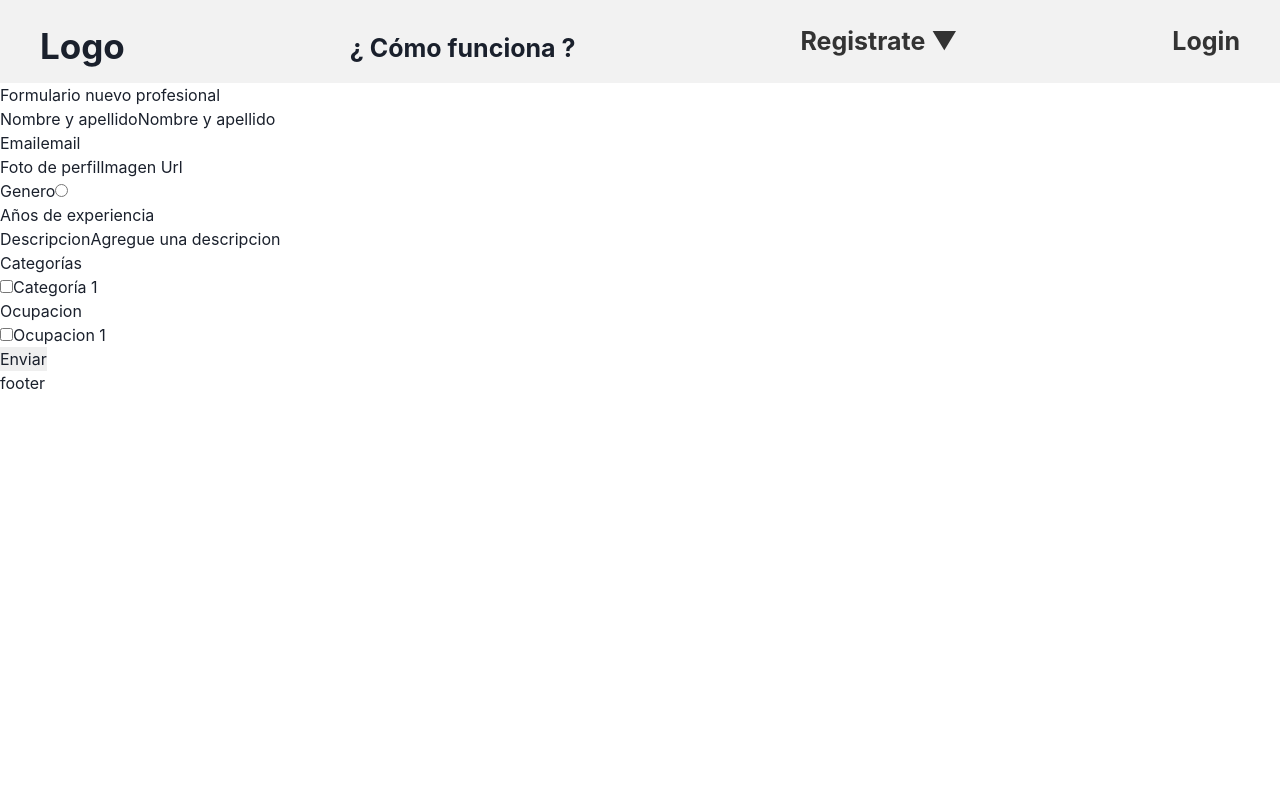
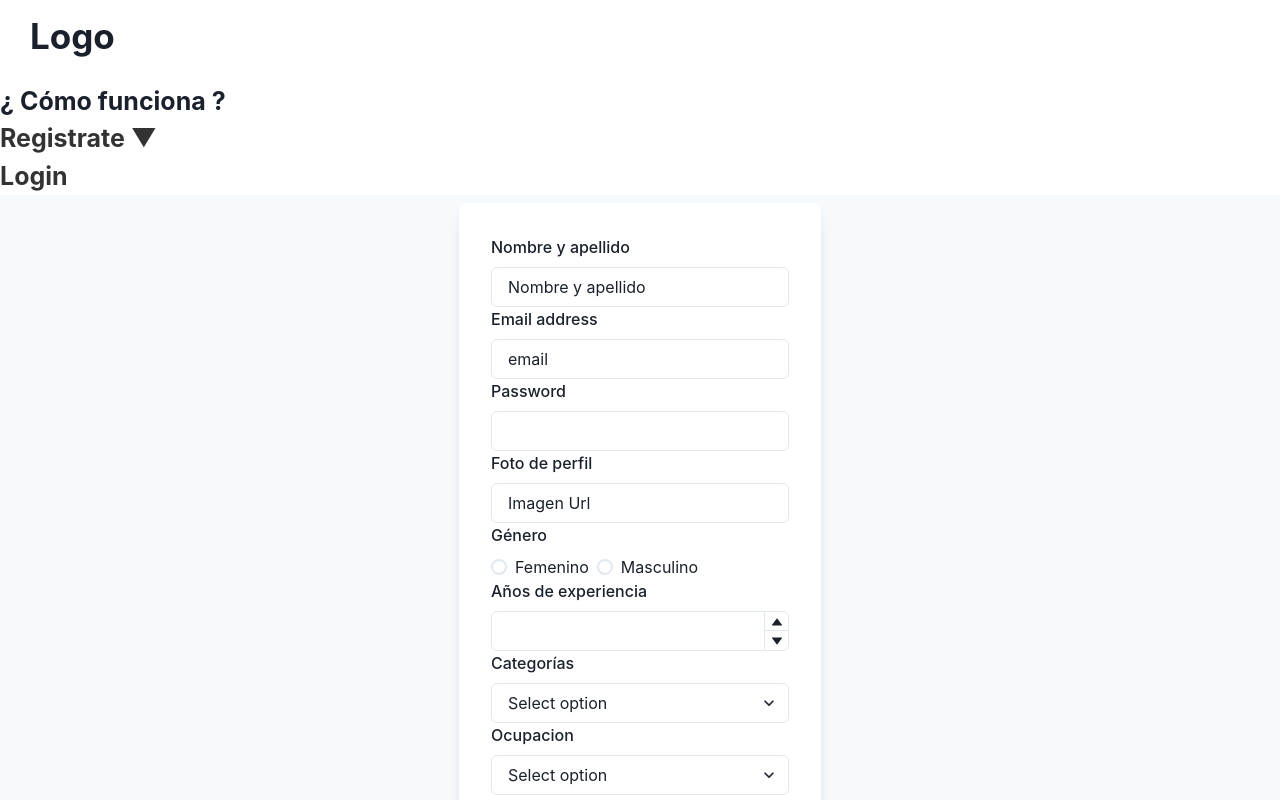
Before and after one commit to JosueEC/Profinder-client, a React (Vite) app: page /login in a window 1280 px wide. Shown: the top 800 px of the page. Built offline with nearby package versions, Linux system fonts and the light colour scheme.

Commit message:
formulario terminado

```diff
--- a/package.json
+++ b/package.json
@@ -35,6 +35,6 @@
     "eslint-plugin-react": "^7.32.2",
     "eslint-plugin-react-hooks": "^4.6.0",
     "eslint-plugin-react-refresh": "^0.4.1",
-    "vite": "^4.4.0"
+    "vite": "^4.4.1"
   }
 }
--- a/src/components/navBar/NavBar.module.css
+++ b/src/components/navBar/NavBar.module.css
@@ -1,4 +1,4 @@
-/*estilos para el contenedor general de la navbar*/
+estilos para el contenedor general de la navbar
 nav {
   display: flex;
   background-color: #f2f2f2;
--- a/src/index.css
+++ b/src/index.css
@@ -1,44 +1,44 @@
 /* Google Fonts de prueba para los maquetados */
-@import url('https://fonts.googleapis.com/css2?family=Hind&family=Khand:wght@700&family=Lato&display=swap');
+/* @import url('https://fonts.googleapis.com/css2?family=Hind&family=Khand:wght@700&family=Lato&display=swap');
 
-:root {
+:root { */
   /* Variables de prueba para los maquetados */
   /* Puedes agregar las que gustes */
   /* colores */
-  --principal-color: #202020;
+  /* --principal-color: #202020;
   --secondary-color: #9932cc;
-  --accent-color: #3a0ca3;
+  --accent-color: #3a0ca3; */
 
   /* colores para el fondo */
-  --background-color: #151515;
-  --degraded-background: linear-gradient(to right, var(--secondary-color), var(--accent-color));
+  /* --background-color: #151515;
+  --degraded-background: linear-gradient(to right, var(--secondary-color), var(--accent-color)); */
 
   /* colores para textos */
-  --text-color: #908E9B;
+  /* --text-color: #908E9B; */
 
   /* fuentes de google fonts para textos */
-  --label-font: 'Lato', sans-serif;
+  /* --label-font: 'Lato', sans-serif;
   --button-font: 'Hindi', sans-serif;
-}
+} */
 
 /* Estas son configuraciones iniciales para todos los elementos, igual son de prueba */
-* {
+/* * {
   margin: 0;
   padding: 0;
   box-sizing: border-box;
   text-decoration: none;
   outline: none;
   border: none;
-}
+} */
 
 /* Este es color de prueba para el background, lo deje en negro para no dañar las vista */
-body {
+/* body {
   background-color: var(--background-color);
-}
+} */
 
 /* Section de prueba para los maquetados*/
 /* Esta comentado porque es utilizado para pruebas en maquetados, asi no afecta al CSS de los demas */
-section {
+/* section {
   display: flex;
   flex-direction: column;
   align-items: center;
@@ -46,13 +46,12 @@ section {
   min-height: 100%;
   padding: 1rem 2rem;
   /* border: solid 2px red; */
-}
 
-/* Estilo por defecto para los iconos de google icons usados para las pruebas de maquetado */
+/* Estilo por defecto para los iconos de google icons usados para las pruebas de maquetado
 .material-symbols-outlined {
   font-variation-settings:
   'FILL' 0,
   'wght' 400,
   'GRAD' 0,
   'opsz' 48
-}
+} */
--- a/src/views/FromProvider/FromProvider.jsx
+++ b/src/views/FromProvider/FromProvider.jsx
@@ -1,6 +1,29 @@
 import { useForm } from "react-hook-form";
 
-function FromProvider() {
+import {
+  Flex,
+  Box,
+  FormControl,
+  FormLabel,
+  Input,
+  NumberInput,
+  NumberInputField,
+  NumberInputStepper,
+  NumberIncrementStepper,
+  NumberDecrementStepper,
+  Textarea,
+  Stack,
+  Button,
+  Text,
+  useColorModeValue,
+  Link,
+  Radio,
+  RadioGroup,
+  Select,
+} from "@chakra-ui/react";
+import { useState } from "react";
+
+function FormProvider() {
   const {
     register,
     formState: { errors },
@@ -11,129 +34,169 @@ function FromProvider() {
       email: "email",
       image: "Imagen Url", //chequear
       description: "Agregue una descripcion",
+      genre: "",
+      years_exp: "",
+      // categories: [],
     },
   });
+  const [value, setValue] = useState("1");
   const onSubmit = (data) => {
     console.log(data);
   };
 
   return (
-    <div>
-      <h2>Formulario nuevo profesional</h2>
+    <Flex
+      minH={"100vh"}
+      align={"center"}
+      justify={"center"}
+      bg={useColorModeValue("gray.50", "gray.800")}
+    >
+      <Box
+        rounded={"lg"}
+        bg={useColorModeValue("white", "gray.700")}
+        boxShadow={"lg"}
+        p={8}
+
+      >
+        <Stack spacing={4}>
           <form onSubmit={handleSubmit(onSubmit)}>
-        <div>
-          <label>Nombre y apellido</label>
-          <input
+            <FormControl>
+              <FormLabel>Nombre y apellido</FormLabel>
+              <Input
                 type="text"
                 {...register("name", {
-              required: true,
+                  required: "El campo nombre es requerido",
                 })}
               />
-          {errors.name?.type === "required" && (
-            <p>El campo nombre es requerido</p>
-          )}
-        </div>
-        <div>
-          <label>Email</label>
-          <input
+              {errors.name && <p>{errors.name.message}</p>}
+            </FormControl>
+
+            <FormControl>
+              <FormLabel>Email address</FormLabel>
+              <Input
                 type="email"
                 {...register("email", {
-              pattern: /^[^\s@]+@[^\s@]+\.[^\s@]+$/i,
+                  required: "El campo email es requerido",
+                  pattern: {
+                    value: /^[^\s@]+@[^\s@]+\.[^\s@]+$/i,
+                    message: "El formato del email es incorrecto",
+                  },
                 })}
               />
-          {errors.email?.type === "pattern" && (
-            <p>El formato del email es incorrecto</p>
-          )}
-        </div>
-        <div>
-          <label>Foto de perfil</label>
-          <input
+              {errors.email && <p>{errors.email.message}</p>}
+            </FormControl>
+
+            <FormControl>
+              <FormLabel>Password</FormLabel>
+
+              <Input type="password" />
+            </FormControl>
+
+            <FormControl>
+              <FormLabel>Foto de perfil</FormLabel>
+              <Input
                 type="url"
                 {...register("image", {
-              required: true,
+                  required: "El campo imagen es requerido",
                 })}
               />
-          {errors.image?.type === "required" && (
-            <p>El campo imagen es requerido</p>
-          )}
-        </div>
-        <div>
-          <label>Genero</label>
-          <input
-            type="radio"
+              {errors.image && <p>{errors.image.message}</p>}
+            </FormControl>
+
+            <FormControl>
+              <FormLabel>Género</FormLabel>
+              <RadioGroup onChange={(value) => setValue(value)} value={value}>
+                <Stack direction="row">
+                  <Radio
                     {...register("genre", {
-              required: true,
+                      required: "Seleccione una opción de género",
                     })}
-          />
-          {errors.genero?.type === "required" && (
-            <p>El campo genero es requerido</p>
-          )}
-        </div>
-        <div>
-          <label>Años de experiencia</label>
-          <input
-            type="number"
+                    value="Femenino"
+                  >
+                    Femenino
+                  </Radio>
+                  <Radio
+                    {...register("genre", {
+                      required: "Seleccione una opción de género",
+                    })}
+                    value="Masculino"
+                  >
+                    Masculino
+                  </Radio>
+                </Stack>
+              </RadioGroup>
+            </FormControl>
+
+            <FormControl>
+              <FormLabel>Años de experiencia</FormLabel>
+
+              <NumberInput defaultValue={0} min={0} max={100}>
+                <NumberInputField
                   {...register("years_exp", {
                     required: true,
                   })}
                 />
-          {errors.number?.type === "required" && (
-            <p>El campo años de experiencia es requerido</p>
-          )}
-        </div>
-        <div>
-          <label>Descripcion</label>
-          <input
-            type="text"
-            {...register("description", {
-              required: true,
-            })}
-          />
-          {errors.description?.type === "required" && (
-            <p>El campo descripcion es requerido</p>
-          )}
-        </div>
-        <div>
-          <div>
-            <label>Categorías</label>
-            <div>
-              <input
-                type="checkbox"
-                id="categoria1"
-                value="1"
-                {...register("categories", {
-                  validate: (value) => value.length > 0,
-                })}
-              />
-              <label htmlFor="categoria1">Categoría 1</label>
-            </div>
-            {errors.categories && errors.categories.type === "validate" && (
-              <p>Debes seleccionar al menos una categoría</p>
-            )}
-          </div>
-        </div>
-        <div>
-          <label>Ocupacion</label>
-
-          <div>
-            <input
-              type="checkbox"
-              id="ocupation1"
-              value="1"
+                <NumberInputStepper>
+                  <NumberIncrementStepper />
+                  <NumberDecrementStepper />
+                </NumberInputStepper>
+              </NumberInput>
+            </FormControl>
+            <FormControl>
+              <FormLabel>Categorías</FormLabel>
+              <Select
+                placeholder="Select option"
+                selectedValues={[1, 2]}
+                {...register("categories")}
+              >
+                <option value="option1">Option 1</option>
+                <option value="option2">Option 2</option>
+                <option value="option3">Option 3</option>
+              </Select>
+            </FormControl>
+            <FormControl>
+              <FormLabel>Ocupacion</FormLabel>
+              <Select
+                placeholder="Select option"
+                selectedValues={[1, 2]}
                 {...register("ocupations", {
                   validate: (value) => value.length > 0,
                 })}
+              >
+                <option value="option1">Option 1</option>
+                <option value="option2">Option 2</option>
+                <option value="option3">Option 3</option>
+              </Select>
+            </FormControl>
+
+            <FormControl>
+              <FormLabel>Descripción</FormLabel>
+              <Textarea
+                isInvalid
+                type="description"
+                isRequired
+                {...register("description", {
+                  required: "El campo descripción es requerido",
+                })}
               />
-            <label htmlFor="ocupation1">Ocupacion 1</label>
-          </div>
-          {errors.ocupations && errors.ocupations.type === "validate" && (
-            <p>Debes seleccionar al menos una categoría</p>
-          )}
-        </div>
-        <input type="submit" value="Enviar" />
+            </FormControl>
+            <Button
+              type="submit"
+              loadingText="Submitting"
+              size="lg"
+              bg={"blue.400"}
+              color={"white"}
+              _hover={{
+                bg: "blue.500",
+              }}
+            >
+              Sign up
+            </Button>
           </form>
-    </div>
+        </Stack>
+      </Box>
+    </Flex>
   );
 }
 
-export default FromProvider;
+export default FormProvider;
```
Also changed, not shown: 1 other file (tests, documents, lock files or other folders). Lines whose indentation alone changed are shown as unchanged.
